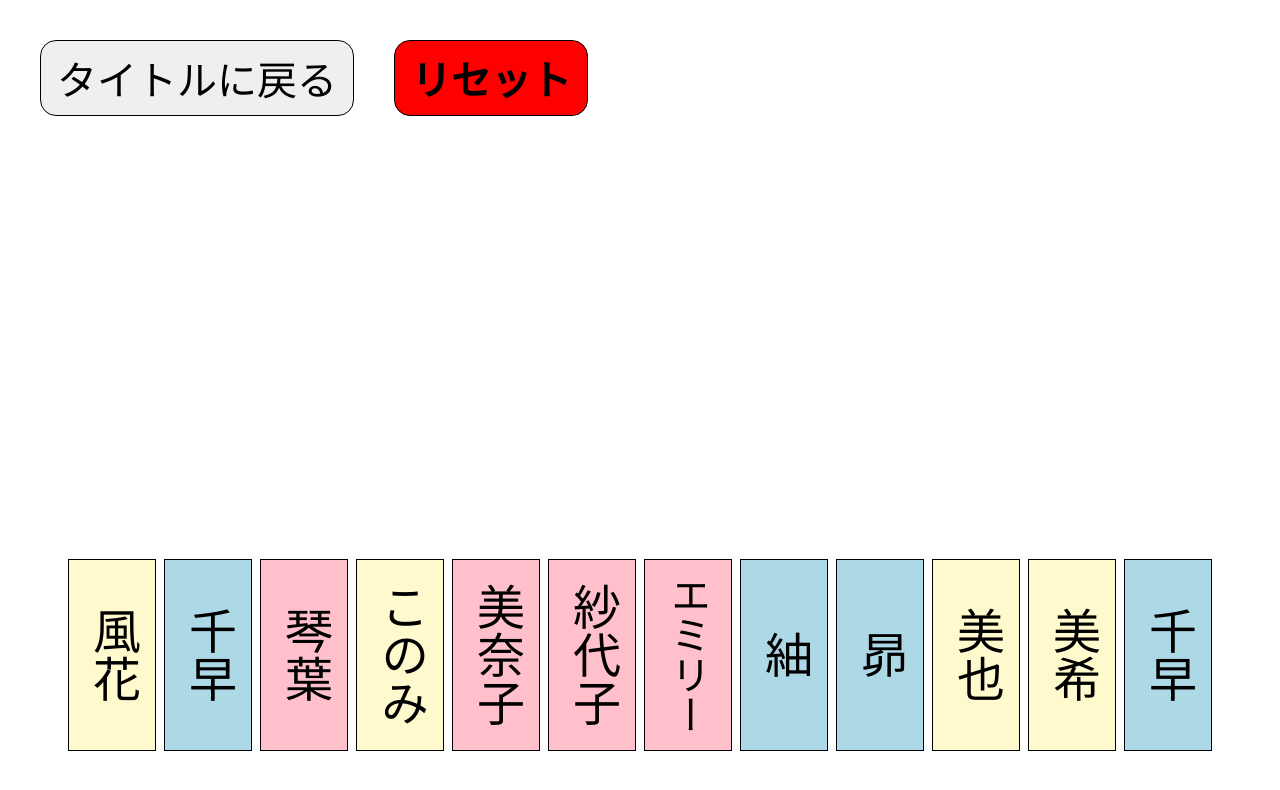
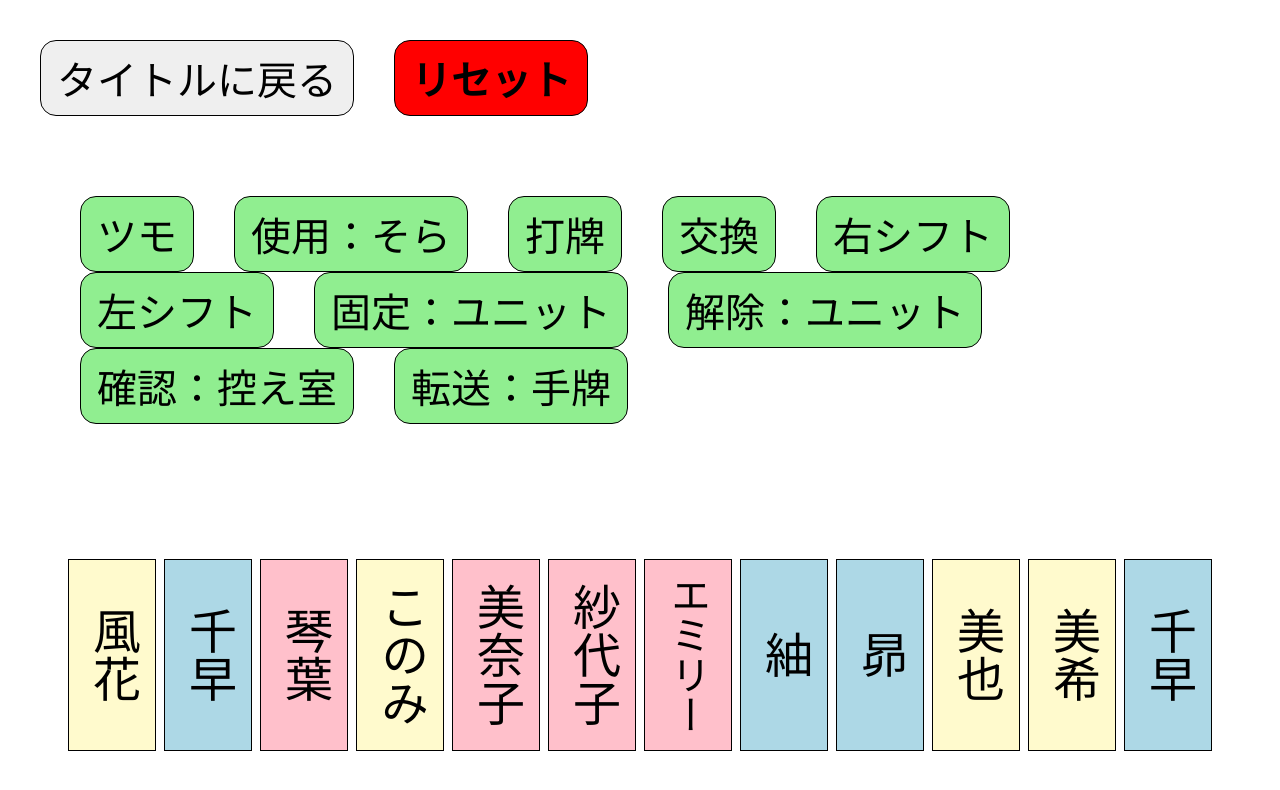
Before and after one commit to YSRKEN/Hitori-Jong-2nd, a React (Create React App) app in the folder hitori-jong-2nd/: page / in a window 1280 px wide. Both pictures are taken after a click on the button "ゲーム開始". Shown: the top 790 px of the page. Built offline with nearby package versions, Linux system fonts and the light colour scheme.

Commit message:
[add] 各種コマンドボタンをUI上に追加した

```diff
--- a/hitori-jong-2nd/src/css/layout.css
+++ b/hitori-jong-2nd/src/css/layout.css
@@ -4,7 +4,7 @@
   margin-top: 5vh;
 }
 
-.l-main {
+.l-main-title {
   margin-top: 15vh;
 }
 
@@ -16,6 +16,16 @@
 
 .l-margin-right {
   margin-right: 5vh;
+}
+
+.l-main-simulation {
+  margin-left: 10vh;
+  margin-top: 10vh;
+}
+
+.l-main-game {
+  margin-left: 10vh;
+  margin-top: 10vh;
 }
 
 .l-text-center {
--- a/hitori-jong-2nd/src/css/module.css
+++ b/hitori-jong-2nd/src/css/module.css
@@ -26,6 +26,12 @@
   border-radius: 2vh;
 }
 
+.command {
+  background-color: lightgreen;
+  font-size: 5vh;
+  padding: 1vh 2vh 1vh 2vh;
+}
+
 .top-menu {
   font-size: 7vh;
   padding: 2vh 3vh 2vh 3vh;
@@ -50,8 +56,8 @@
 }
 
 .unit-tile.is-selected {
+  border-width: 2px !important;
   font-weight: bold;
-  border-width: 2px !important;
 }
 
 .unit-tile-width-1 {
@@ -96,8 +102,8 @@
 }
 
 .idol-tile.is-selected {
+  border-width: 2px !important;
   font-weight: bold;
-  border-width: 2px !important;
 }
 
 .idol-tile-normal {
--- a/hitori-jong-2nd/src/scene/Game.tsx
+++ b/hitori-jong-2nd/src/scene/Game.tsx
@@ -22,6 +22,38 @@ const GameSceneBase: React.FC<{
         onClick={resetGame}
       >
         リセット
+      </button>
+    </div>
+    <div className="l-main-game">
+      <button type="button" className="l-margin-right default-button command">
+        ツモ
+      </button>
+      <button type="button" className="l-margin-right default-button command">
+        使用：そら
+      </button>
+      <button type="button" className="l-margin-right default-button command">
+        打牌
+      </button>
+      <button type="button" className="l-margin-right default-button command">
+        交換
+      </button>
+      <button type="button" className="l-margin-right default-button command">
+        右シフト
+      </button>
+      <button type="button" className="l-margin-right default-button command">
+        左シフト
+      </button>
+      <button type="button" className="l-margin-right default-button command">
+        固定：ユニット
+      </button>
+      <button type="button" className="l-margin-right default-button command">
+        解除：ユニット
+      </button>
+      <button type="button" className="l-margin-right default-button command">
+        確認：控え室
+      </button>
+      <button type="button" className="l-margin-right default-button command">
+        転送：手牌
       </button>
     </div>
     <div className="l-footer">
--- a/hitori-jong-2nd/src/scene/Simulation.tsx
+++ b/hitori-jong-2nd/src/scene/Simulation.tsx
@@ -14,6 +14,32 @@ const SimulationSceneBase: React.FC<{
         onClick={backToTitle}
       >
         タイトルに戻る
+      </button>
+    </div>
+    <div className="l-main-simulation">
+      <button type="button" className="l-margin-right default-button command">
+        交換
+      </button>
+      <button type="button" className="l-margin-right default-button command">
+        右シフト
+      </button>
+      <button type="button" className="l-margin-right default-button command">
+        左シフト
+      </button>
+      <button type="button" className="l-margin-right default-button command">
+        固定：ユニット
+      </button>
+      <button type="button" className="l-margin-right default-button command">
+        解除：ユニット
+      </button>
+      <button type="button" className="l-margin-right default-button command">
+        ユニット？
+      </button>
+      <button type="button" className="l-margin-right default-button command">
+        受け入れ？
+      </button>
+      <button type="button" className="l-margin-right default-button command">
+        何切る？
       </button>
     </div>
     <div className="l-footer">
--- a/hitori-jong-2nd/src/scene/Title.tsx
+++ b/hitori-jong-2nd/src/scene/Title.tsx
@@ -25,7 +25,7 @@ const TitleSceneBase: React.FC<{
         取扱説明書
       </a>
     </div>
-    <div className="l-main">
+    <div className="l-main-title">
       <div className="l-text-center">
         <span className="application-title">{APPLICATION_NAME}</span>
       </div>
--- a/hitori-jong-2nd/src/store.ts
+++ b/hitori-jong-2nd/src/store.ts
@@ -147,6 +147,7 @@ const useStore = (): ApplicationState => {
       case 'drawTile':
         setMyHandG2(drawTile(myHandG, tileDeck[deckPointer]));
         setDeckPointer(deckPointer + 1);
+        resetSelectedTileFlg();
         break;
       // 手牌のユニットをタップする
       case 'selectUnit': {
```
